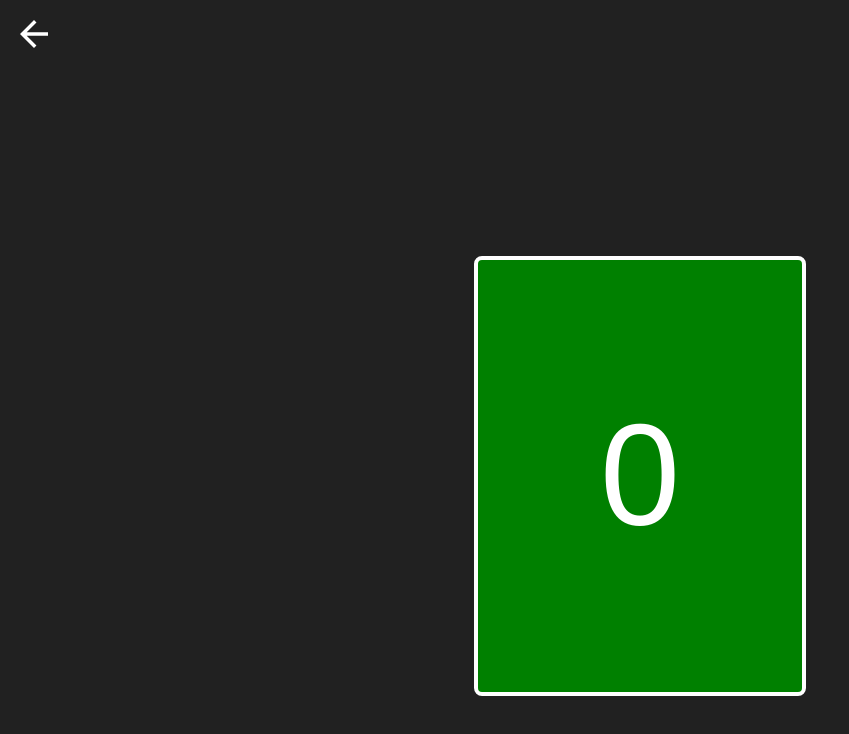
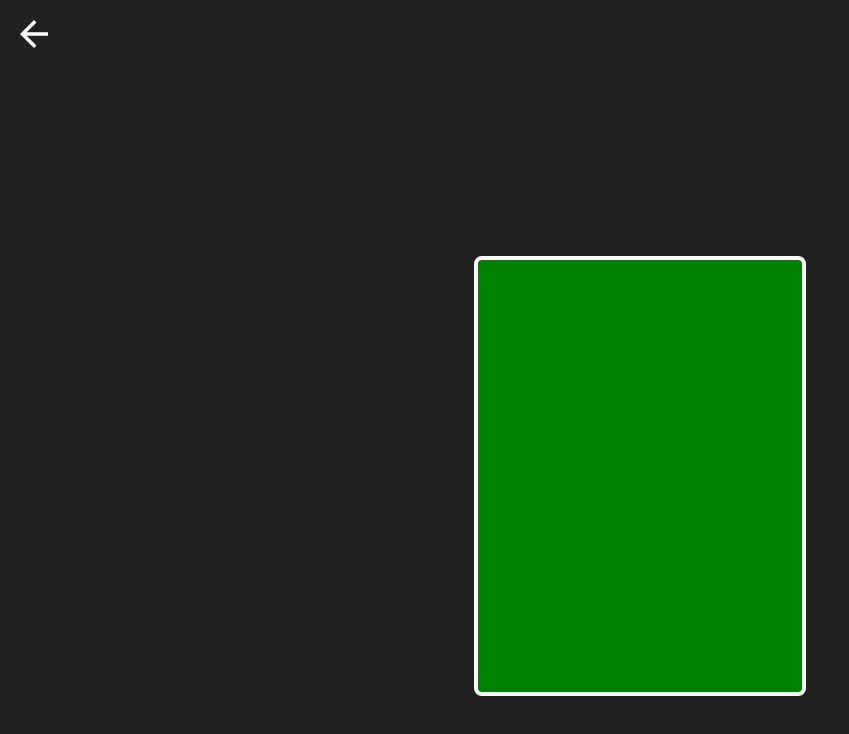
Before and after one commit to tylerwray/scrumpoker-ui, a React (Create React App) app: page /ready in a window 1280 px wide. Shown: the top 734 px of the page, without its empty margins (0-849 px from the left). Built offline with nearby package versions, Linux system fonts and the light colour scheme.

Commit message:
Better styles for selected card

```diff
--- a/src/components/Selected/Selected.css
+++ b/src/components/Selected/Selected.css
@@ -11,10 +11,23 @@
   background-color: green;
   width: 2.25em;
   height: 3em;
+  cursor: pointer;
+  transform-style: preserve-3d;
+}
+
+#selected.card-shown {
+  transition: transform 500ms, color 150ms 200ms ease-in-out;
+}
+
+#selected.card-hidden {
+  transition: transform 500ms, color 0ms;
+  transform: rotateY(180deg);
+  color: transparent;
 }
 
 #back-arrow {
   position: absolute;
+  z-index: 2;
   margin: 10px;
   padding: 3px;
   border-radius: 50%;
@@ -22,10 +35,14 @@
   transition: background-color 200ms ease-in-out;
 }
 
-#back-arrow:hover {
-  background-color: #424242;
-}
 #selected-container {
   display: flex;
   justify-content: center;
+  perspective: 1000px;
 }
+
+@media not all and (hover: none) {
+  #back-arrow:hover {
+    background-color: #424242;
+  }
+}
--- a/src/components/Selected/Selected.jsx
+++ b/src/components/Selected/Selected.jsx
@@ -3,8 +3,26 @@ import { connect } from 'react-redux'
 
 import './Selected.css'
 
-function Selected(props) {
-  const { number, history } = props
+class Selected extends React.Component {
+  state = {
+    cardShown: false
+  }
+
+  constructor(props) {
+    super(props)
+
+    this.flipCard = this.flipCard.bind(this)
+  }
+
+  flipCard() {
+    this.setState(prevState => ({
+      cardShown: !prevState.cardShown
+    }))
+  }
+
+  render() {
+    const { number, history } = this.props
+    const { cardShown } = this.state
 
     return (
       <React.Fragment>
@@ -22,10 +40,17 @@ function Selected(props) {
           <path d="M20 11H7.83l5.59-5.59L12 4l-8 8 8 8 1.41-1.41L7.83 13H20v-2z" />
         </svg>
         <div id="selected-container">
-        <div id="selected">{number}</div>
+          <div
+            id="selected"
+            className={cardShown ? 'card-shown' : 'card-hidden'}
+            onClick={this.flipCard}
+          >
+            {number}
+          </div>
         </div>
       </React.Fragment>
     )
+  }
 }
 
 function mapStateToProps(state) {
```
Lines whose indentation alone changed are shown as unchanged.
